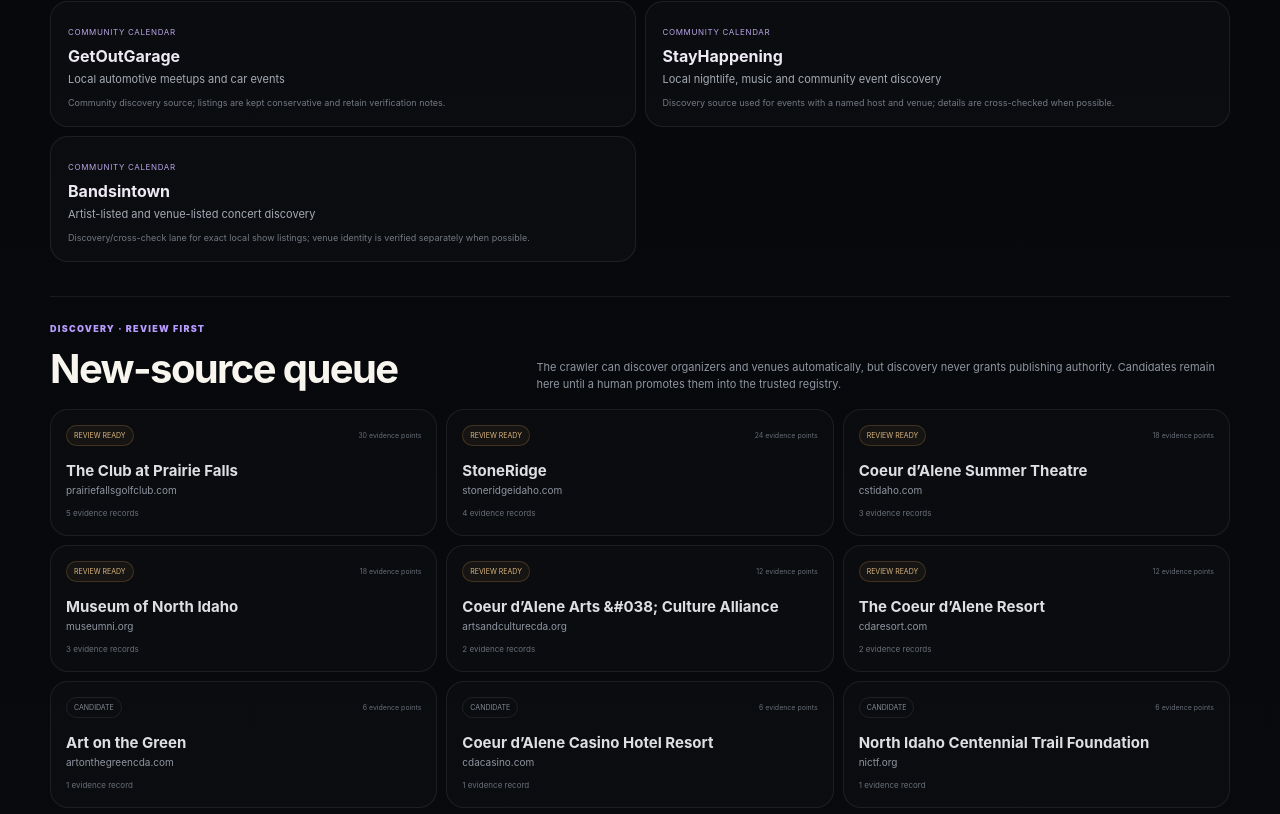
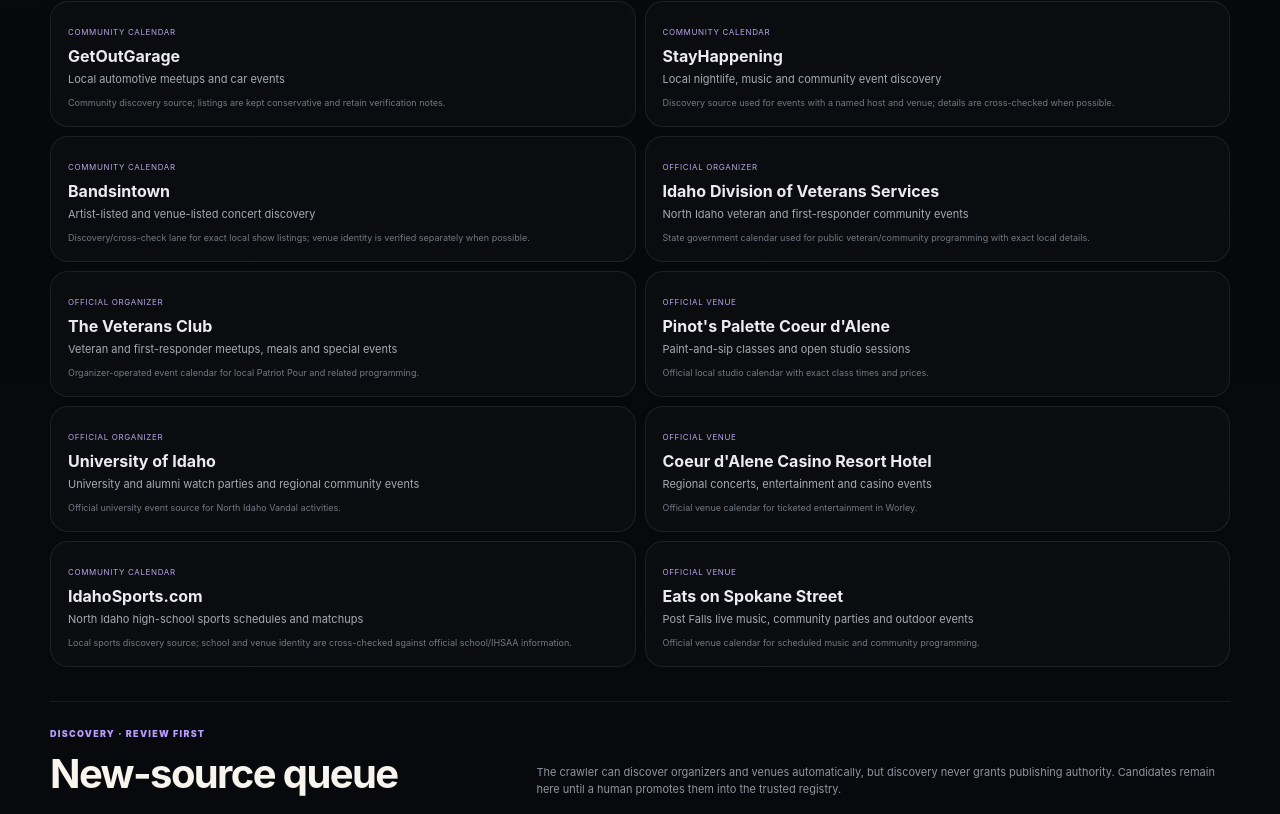
Before and after one commit to aerovista-us/cdatonight, a Next.js app: page /sources in a window 1280 px wide. Shown: the part 1428-2242 px from the top of the page. Built offline with nearby package versions, Linux system fonts and the light colour scheme; no server answers.

Commit message:
Expand CDA Tonight verified source coverage

```diff
--- a/data/sources.ts
+++ b/data/sources.ts
@@ -19,7 +19,14 @@
   | "ticketstripe"
   | "getoutgarage"
   | "stayhappening"
-  | "bandsintown";
+  | "bandsintown"
+  | "idaho-veterans"
+  | "veterans-club"
+  | "pinots-cda"
+  | "uidaho"
+  | "cda-casino"
+  | "idaho-sports"
+  | "eats-post-falls";
 
 export type EventSource = {
   id: SourceId;
@@ -166,6 +173,69 @@
     coverage: "Artist-listed and venue-listed concert discovery",
     priority: 7,
     note: "Discovery/cross-check lane for exact local show listings; venue identity is verified separately when possible."
+  },
+  "idaho-veterans": {
+    id: "idaho-veterans",
+    name: "Idaho Division of Veterans Services",
+    kind: "official-organizer",
+    url: "https://veterans.idaho.gov/events/",
+    coverage: "North Idaho veteran and first-responder community events",
+    priority: 9,
+    note: "State government calendar used for public veteran/community programming with exact local details."
+  },
+  "veterans-club": {
+    id: "veterans-club",
+    name: "The Veterans Club",
+    kind: "official-organizer",
+    url: "https://theveteransclub.org/events/",
+    coverage: "Veteran and first-responder meetups, meals and special events",
+    priority: 10,
+    note: "Organizer-operated event calendar for local Patriot Pour and related programming."
+  },
+  "pinots-cda": {
+    id: "pinots-cda",
+    name: "Pinot's Palette Coeur d'Alene",
+    kind: "official-venue",
+    url: "https://www.pinotspalette.com/cda/events",
+    coverage: "Paint-and-sip classes and open studio sessions",
+    priority: 10,
+    note: "Official local studio calendar with exact class times and prices."
+  },
+  uidaho: {
+    id: "uidaho",
+    name: "University of Idaho",
+    kind: "official-organizer",
+    url: "https://www.uidaho.edu/events",
+    coverage: "University and alumni watch parties and regional community events",
+    priority: 10,
+    note: "Official university event source for North Idaho Vandal activities."
+  },
+  "cda-casino": {
+    id: "cda-casino",
+    name: "Coeur d'Alene Casino Resort Hotel",
+    kind: "official-venue",
+    url: "https://www.cdacasino.com/events/",
+    coverage: "Regional concerts, entertainment and casino events",
+    priority: 10,
+    note: "Official venue calendar for ticketed entertainment in Worley."
+  },
+  "idaho-sports": {
+    id: "idaho-sports",
+    name: "IdahoSports.com",
+    kind: "community-calendar",
+    url: "https://www.idahosports.com/",
+    coverage: "North Idaho high-school sports schedules and matchups",
+    priority: 7,
+    note: "Local sports discovery source; school and venue identity are cross-checked against official school/IHSAA information."
+  },
+  "eats-post-falls": {
+    id: "eats-post-falls",
+    name: "Eats on Spokane Street",
+    kind: "official-venue",
+    url: "https://www.eatsonspokanest.com/event-calendar",
+    coverage: "Post Falls live music, community parties and outdoor events",
+    priority: 10,
+    note: "Official venue calendar for scheduled music and community programming."
   }
 };
 
```
